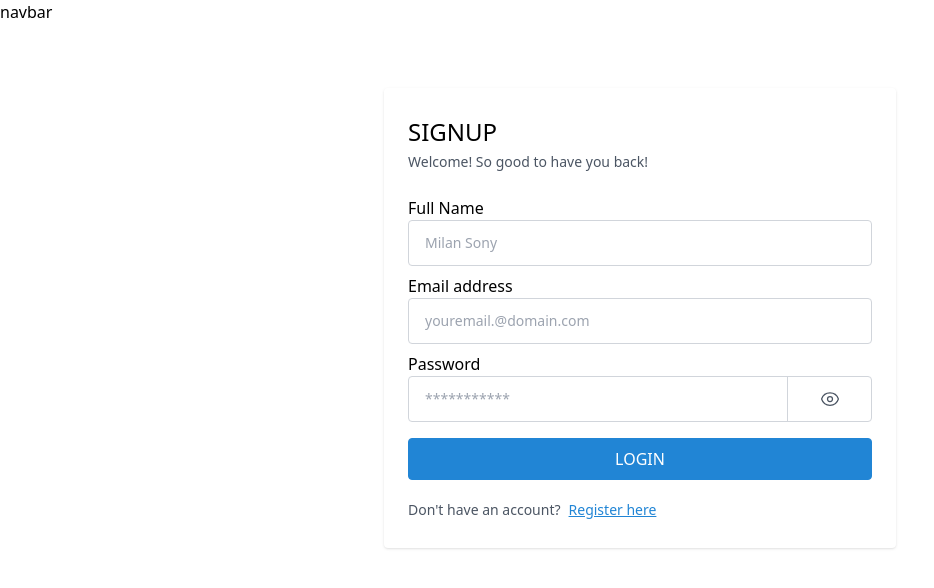
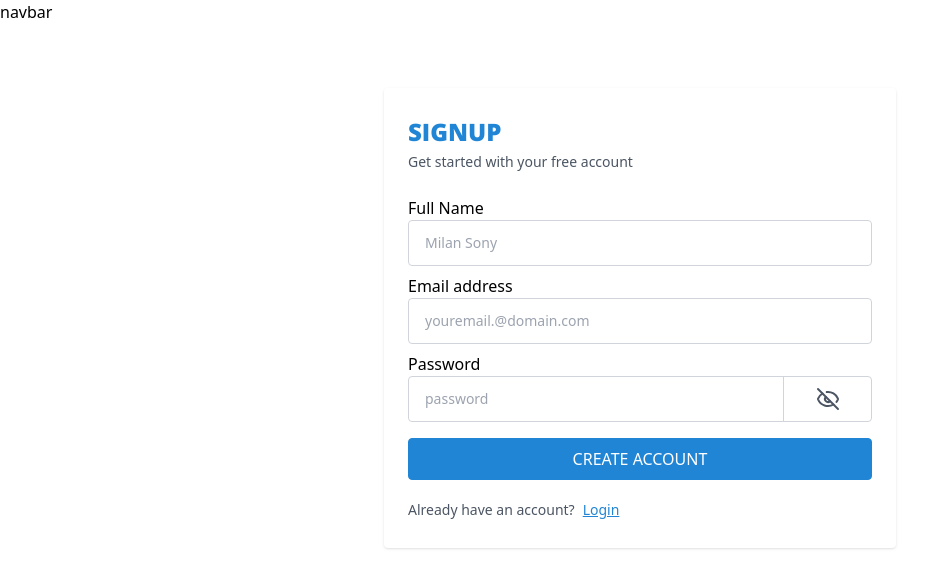
Before and after one commit to milan-sony/ReactChatApp, a React (Vite) app: page /signup in a window 1280 px wide. Shown: the top 588 px of the page, without its empty margins (0-934 px from the left). Built offline with nearby package versions, Linux system fonts and the light colour scheme; no server answers.

Commit message:
feat: signup form created

```diff
--- a/src/pages/SignupPage/SignupPage.jsx
+++ b/src/pages/SignupPage/SignupPage.jsx
@@ -1,9 +1,11 @@
 import React, { useState } from 'react'
 import { useAuthStore } from "../../store/userAuthStore"
+import { Eye, EyeOff, Loader2 } from 'lucide-react'
+import { Link } from 'react-router'
 
 function SignupPage() {
 
-    const [showPassword, setShowPassword] = useState(false)
+    const [showPassword, setShowPassword] = useState(false) //toggle password
     const [formData, setFormData] = useState({
         fullName: "",
         email: "",
@@ -14,52 +16,67 @@ function SignupPage() {
 
     const validateForm = () => { }
 
+    const handleChange = (e) => {
+        setFormData({ ...formData, [e.target.name]: e.target.value })
+        console.log(formData)
+    }
+
     const handleSubmit = (e) => {
         e.preventDefault()
+        console.log("formData", formData)
     }
 
     return (
         <>
-            <div className='w-full h-screen'>
-                <div class="contain py-16">
-                    <div class="max-w-lg mx-auto shadow px-6 py-7 rounded overflow-hidden">
-                        <h2 class="text-2xl uppercase font-medium mb-1">Signup</h2>
-                        <p class="text-gray-600 mb-6 text-sm">Welcome! So good to have you back!</p>
-                        <form autocomplete="off">
-                            <div class="space-y-2">
-                                <div><label for="email" class="text-gray-600 mb-2 block"></label>Full Name<input type="text" name="fullName" id="fullName" class="block w-full border border-gray-300 px-4 py-3 text-gray-600 text-sm rounded focus:ring-0 focus:border-teal-500 placeholder-gray-400" placeholder="Milan Sony"/>
+            <div className='w-full'>
+                <div className="contain py-16">
+                    <div className="max-w-lg mx-auto shadow px-6 py-7 rounded overflow-hidden">
+                        <h2 className="text-2xl uppercase font-black mb-1 font-Open-Sans text-custblue">Signup</h2>
+                        <p className="text-gray-600 mb-6 text-sm">Get started with your free account</p>
+                        <form autoComplete="off" onSubmit={handleSubmit}>
+                            <div className="space-y-2">
+                                <div><label className="text-gray-600 mb-2 block"></label>Full Name<input type="text" name="fullName" value={formData.fullName} className="block w-full border border-gray-300 px-4 py-3 text-gray-600 text-sm rounded focus:ring-0 focus:outline-custblue placeholder-gray-400" placeholder="Milan Sony" onChange={handleChange} />
                                 </div>
                             </div>
-                            <div class="space-y-2">
-                                <div><label for="email" class="text-gray-600 mb-2 block"></label>Email address<input type="email" name="email" id="email" class="block w-full border border-gray-300 px-4 py-3 text-gray-600 text-sm rounded focus:ring-0 focus:border-teal-500 placeholder-gray-400" placeholder="youremail.@domain.com"/>
+                            <div className="space-y-2">
+                                <div><label className="text-gray-600 mb-2 block"></label>Email address<input type="email" name="email" value={formData.email} className="block w-full border border-gray-300 px-4 py-3 text-gray-600 text-sm rounded focus:ring-0 focus:outline-custblue placeholder-gray-400" placeholder="youremail.@domain.com" onChange={handleChange} />
                                 </div>
                             </div>
-                            <div class="space-y-2">
-                                <div><label for="password" class="text-gray-600 mb-2 block"></label>Password<div class="relative"><input type="password" name="password" id="password" class="block w-full border border-gray-300 px-4 py-3 text-gray-600 text-sm rounded focus:ring-0 focus:border-teal-500 placeholder-gray-400" placeholder="***********" />
+                            <div className="space-y-2">
+                                <div><label className="text-gray-600 mb-2 block"></label>Password<div className="relative"><input type={showPassword ? "text" : "password"} name="password" value={formData.password} className="block w-full border border-gray-300 px-4 py-3 text-gray-600 text-sm rounded focus:ring-0 focus:outline-custblue placeholder-gray-400" placeholder="password" onChange={handleChange} />
                                     <div
-                                        class="cursor-pointer absolute inset-y-0 right-0 flex items-center px-8 text-gray-600 border-l border-gray-300">
-                                        <svg xmlns="http://www.w3.org/2000/svg" fill="none" viewBox="0 0 24 24" stroke-width="1.5"
-                                            stroke="currentColor" class="w-5 h-5">
-                                            <path stroke-linecap="round" stroke-linejoin="round"
-                                                d="M2.036 12.322a1.012 1.012 0 010-.639C3.423 7.51 7.36 4.5 12 4.5c4.638 0 8.573 3.007 9.963 7.178.07.207.07.431 0 .639C20.577 16.49 16.64 19.5 12 19.5c-4.638 0-8.573-3.007-9.963-7.178z">
-                                            </path>
-                                            <path stroke-linecap="round" stroke-linejoin="round" d="M15 12a3 3 0 11-6 0 3 3 0 016 0z"></path>
-                                        </svg>
+                                        className="cursor-pointer absolute inset-y-0 right-0 flex items-center px-8 text-gray-600 border-l border-gray-300" onClick={() => setShowPassword(!showPassword)}>
+                                        {/* toggle eye icon */}
+                                        {showPassword ? (
+                                            <Eye className='size-6' />
+                                        ) : (
+                                            <EyeOff className='size-6' />
+                                        )}
                                     </div>
                                 </div>
                                 </div>
                             </div>
-                            <div class="mt-4">
-                                <button type="submit" class="block w-full py-2 text-center text-white bg-custblue border border-custblue rounded hover:bg-transparent hover:text-custblue transition uppercase font-roboto font-medium">Login</button>
-                                <div class="flex gap-2 pt-5">
-                                    <p class="text-gray-600 text-sm">Don't have an account?</p><a class="text-custblue text-sm underline hover:text-gray-600"
-                                        href="/register">Register here</a>
+                            <div className="mt-4">
+                                <button type='submit' className='block w-full py-2 text-center text-white bg-custblue border border-custblue rounded hover:bg-transparent hover:text-custblue transition uppercase font-roboto font-medium' disabled={isSigningUp}>
+                                    {/* toggle the button based on signup status */}
+                                    {
+                                        isSigningUp ? (
+                                            (
+                                                <span className='animate-pulse'>Loading...</span>
+                                            )
+                                        ) : (
+                                            "Create Account"
+                                        )
+                                    }
+                                </button>
+                                <div className="flex gap-2 pt-5">
+                                    <p className="text-gray-600 text-sm">Already have an account?</p>
+                                    <Link to="/login" className='text-custblue text-sm underline hover:text-gray-600'>Login</Link>
                                 </div>
                             </div>
                         </form>
                     </div>
                 </div>
-
             </div>
         </>
     )
--- a/src/store/userAuthStore.jsx
+++ b/src/store/userAuthStore.jsx
@@ -20,7 +20,7 @@ export const useAuthStore = create((set) => ({
         }
     },
 
-    signup: async (data) =>{
+    signup: async (data) => {
 
     }
 
```
